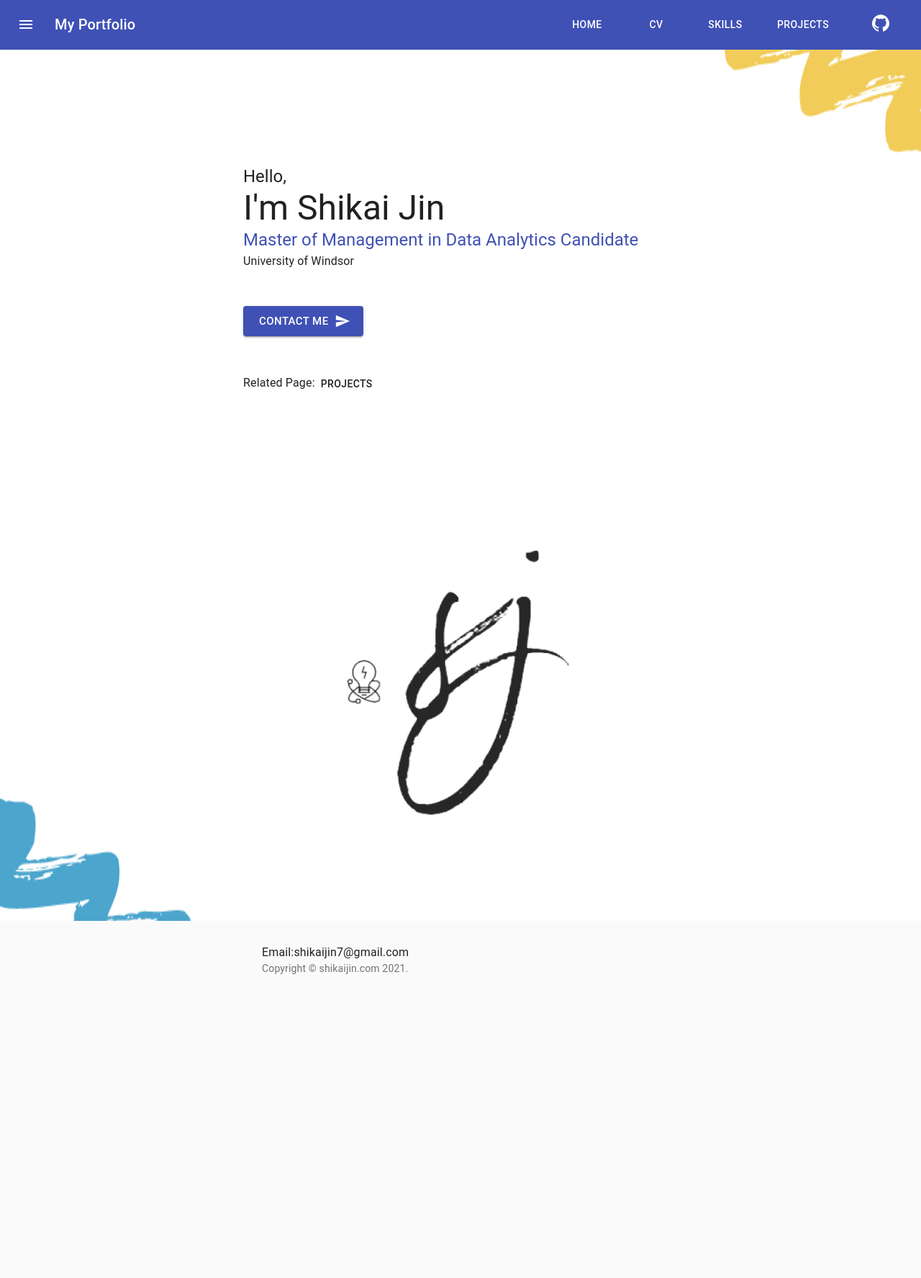
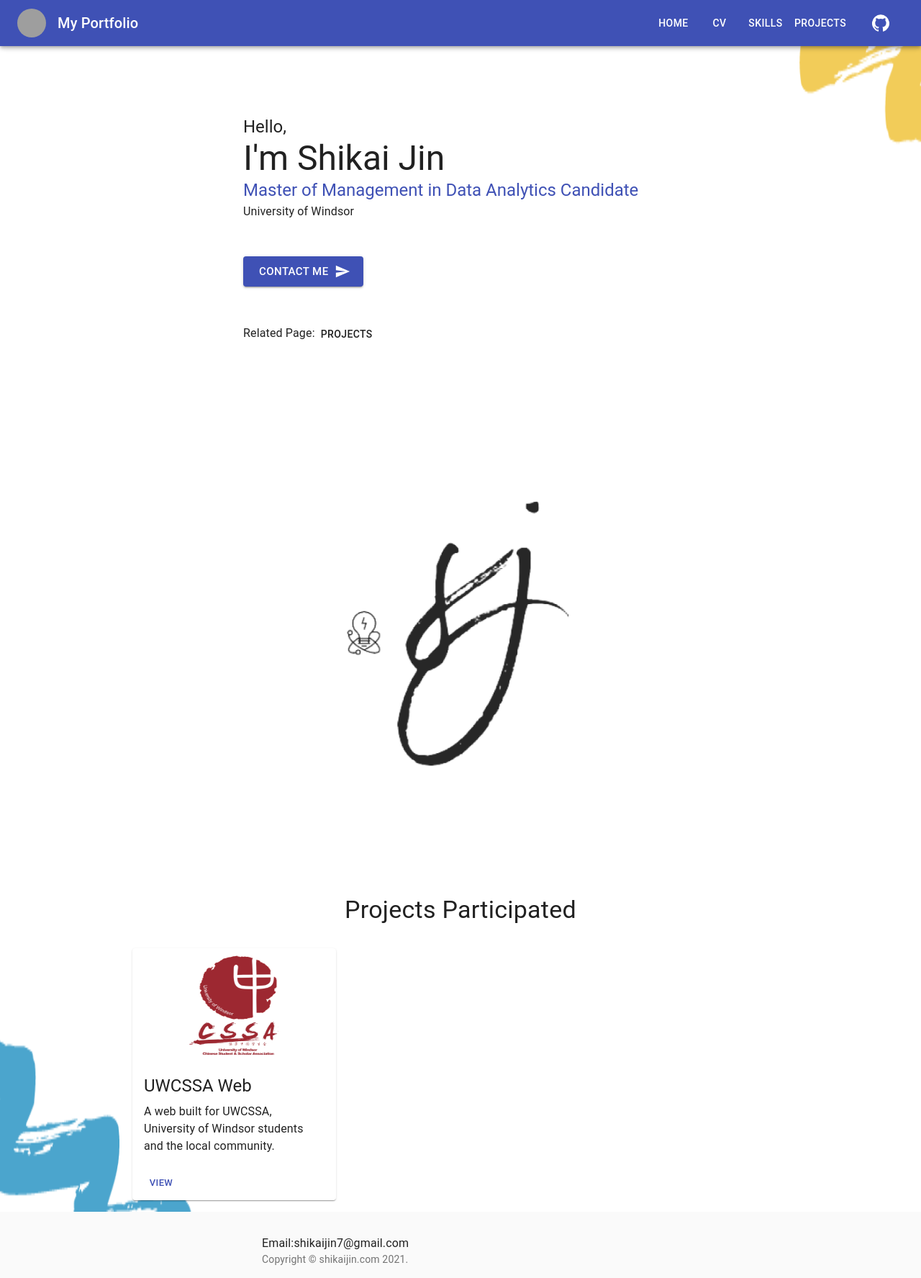
Before and after one commit to shikaijin/shikaijin_com, a React (Create React App) app in the folder frontend/: page / in a window 1280 px wide. Shown: the whole page at 72% size. Before the commit the page ends 1371 px from the top, so only its background shows below. Built offline with nearby package versions, Linux system fonts and the light colour scheme; grey boxes are pictures that could not be loaded.

Commit message:
feat: add responsive header and add projects section
Make header responsively. Add project section to home page and correct spelling errors.

```diff
--- /dev/null
+++ b/frontend/src/components/AppBarCollapse.js
@@ -0,0 +1,78 @@
+import React from "react";
+import { Button, MenuItem, Box } from "@material-ui/core";
+import { withStyles } from "@material-ui/core/styles";
+import ButtonAppBarCollapse from "./ButtonAppBarCollapse";
+import { Link } from "react-router-dom";
+import IconButton from "@material-ui/core/IconButton";
+import GitHubIcon from "@material-ui/icons/GitHub";
+
+const styles = (theme) => ({
+  root: {
+    position: "absolute",
+    right: 0,
+  },
+  buttonBar: {
+    [theme.breakpoints.down("xs")]: {
+      display: "none",
+    },
+    margin: "1rem",
+    paddingLeft: "1rem",
+    right: 0,
+    position: "relative",
+    width: "100%",
+    background: "transparent",
+  },
+  githubButton: {
+    marginLeft: "1rem",
+    marginRight: "1rem",
+  },
+});
+
+const AppBarCollapse = (props) => (
+  <div className={props.classes.root}>
+    <ButtonAppBarCollapse>
+      <MenuItem>Home</MenuItem>
+      <MenuItem>CV</MenuItem>
+      <MenuItem>Skills</MenuItem>
+      <MenuItem>Projects</MenuItem>
+      <IconButton
+        edge="start"
+        color="inherit"
+        className={props.classes.githubButton}
+        aria-label="github"
+        href="https://github.com/shikaijin"
+      >
+        <GitHubIcon />
+      </IconButton>
+    </ButtonAppBarCollapse>
+    <Box
+      className={props.classes.buttonBar}
+      id="appBar-collapse"
+      sx={{ maxWidth: 600 }}
+    >
+      <Button color="inherit" component={Link} to="/">
+        Home
+      </Button>
+      <Button color="inherit" component={Link} to="/cv">
+        CV
+      </Button>
+      <Button color="inherit" component={Link} to="/skills">
+        Skills
+      </Button>
+      <Button color="inherit" component={Link} to="/projects">
+        Projects
+      </Button>
+      <IconButton
+        edge="start"
+        color="inherit"
+        className={props.classes.githubButton}
+        aria-label="github"
+        href="https://github.com/shikaijin"
+      >
+        <GitHubIcon />
+      </IconButton>
+    </Box>
+  </div>
+);
+
+export default withStyles(styles)(AppBarCollapse);
--- /dev/null
+++ b/frontend/src/components/ButtonAppBarCollapse.js
@@ -0,0 +1,61 @@
+import React from "react";
+import { withStyles } from "@material-ui/core/styles";
+import { Menu } from "@material-ui/core";
+import IconButton from "@material-ui/core/IconButton";
+import MenuIcon from "@material-ui/icons/Menu";
+
+const styles = (theme) => ({
+  buttonCollapse: {
+    [theme.breakpoints.up("sm")]: {
+      display: "none",
+    },
+    margin: "10px",
+    boxShadow: "none",
+  },
+});
+
+class ButtonAppBarCollapse extends React.Component {
+  constructor(props) {
+    super(props);
+    this.state = {
+      anchorEl: null,
+    };
+    this.handleMenu = this.handleMenu.bind(this);
+  }
+  handleMenu = (event) => {
+    this.setState({ anchorEl: event.currentTarget });
+  };
+  handleClose = () => {
+    this.setState({ anchorEl: null });
+  };
+  render() {
+    const { classes } = this.props;
+    const { anchorEl } = this.state;
+    const open = Boolean(anchorEl);
+
+    return (
+      <div className={classes.buttonCollapse}>
+        <IconButton onClick={this.handleMenu}>
+          <MenuIcon style={{ color: "white" }} />
+        </IconButton>
+        <Menu
+          id="menu-appBar"
+          anchorEl={anchorEl}
+          anchorOrigin={{
+            vertical: "top",
+            horizontal: "right",
+          }}
+          transformOrigin={{
+            vertical: "top",
+            horizontal: "right",
+          }}
+          open={open}
+          onClose={this.handleClose}
+        >
+          {this.props.children}
+        </Menu>
+      </div>
+    );
+  }
+}
+export default withStyles(styles)(ButtonAppBarCollapse);
--- a/frontend/src/container/CV.js
+++ b/frontend/src/container/CV.js
@@ -11,6 +11,7 @@ const useStyles = makeStyles((theme) => ({
     display: "flex",
     flexWrap: "wrap",
     justifyContent: "center",
+    marginTop: "2rem",
     marginBottom: "2rem",
   },
   title: {
@@ -68,13 +69,13 @@ function CV() {
               <Typography>MMgt</Typography>
               <Typography>Data Analytics</Typography>
               <Typography>2021 - </Typography>
-              <Typography>Unoversity of Windsor. Windsor, ON.</Typography>
+              <Typography>University of Windsor. Windsor, ON.</Typography>
             </Box>
             <Box m={2} variant="subtitle1">
               <Typography>Certificate</Typography>
               <Typography>
                 Foundations of Analytics: Business Intelligence, Data Analysis
-                and Data Science, 2021. Mcmater University CCE. Hamilton, ON.
+                and Data Science, 2021. McMater University CCE. Hamilton, ON.
               </Typography>
             </Box>
             <Box m={2} variant="subtitle1">
--- a/frontend/src/container/Header.js
+++ b/frontend/src/container/Header.js
@@ -1,88 +1,54 @@
 import React from "react";
-import { makeStyles } from "@material-ui/core/styles";
+import PropTypes from "prop-types";
+import { withStyles } from "@material-ui/core/styles";
 import AppBar from "@material-ui/core/AppBar";
 import Toolbar from "@material-ui/core/Toolbar";
 import Typography from "@material-ui/core/Typography";
-import Button from "@material-ui/core/Button";
-import IconButton from "@material-ui/core/IconButton";
-import MenuIcon from "@material-ui/icons/Menu";
-import GitHubIcon from "@material-ui/icons/GitHub";
-import Box from "@material-ui/core/Box";
-import { Link } from "react-router-dom";
+import AppBarCollapse from "../components/AppBarCollapse";
+import Avatar from "@material-ui/core/Avatar";
 
-const useStyles = makeStyles((theme) => ({
+const styles = {
   root: {
     flexGrow: 1,
   },
-  menuButton: {
-    marginRight: theme.spacing(2),
-  },
-  githubButton: {
-    marginLeft: "1rem",
-  },
-  title: {
+  grow: {
     flexGrow: 1,
   },
-  navbar: {
-    display: "flex",
-    flexWrap: "wrap",
-    alignContent: "flex-start",
+  menuButton: {
+    marginLeft: -12,
+    marginRight: 20,
   },
-}));
+  navigation: {},
+  avatarBox: {
+    marginRight: "1rem",
+  },
+  appTitle: {
+    flexGrow: 1,
+  },
+};
 
-export default function ButtonAppBar() {
-  const classes = useStyles();
+function ButtonAppBar(props) {
+  const { classes } = props;
+  return (
+    <AppBar position="fixed" className={classes.navigation}>
+      <Toolbar>
+        <Avatar
+          aria-label="Menu"
+          className={classes.avatarBox}
+          src="https://lh3.googleusercontent.com/-_eyJw8vk-PM/WWOblnoZNtI/AAAAAAAABII/M7bToaNOISM724zPXXP_Z8_44rSincERwCEwYBhgLKtQDABHVOhwW8ONAWuJ0fReUL8HdigCofn45rP38onzYTrtt8NKnjcZjFqs4wD-yA6rLYnbGxpbi9nkB9zMLVMkEDdI7sl-DYeQ0sjwAzUNQjAxAlr8gUJ-ijblGo4QllrwSTtFavMIDF14tSVoHvSK6zoM_QwL--7jxrqAWiVWg7JSfKi06UU8o8nIYPDB7AFIcComlkMOqQL1KbhScd67mgf_ix0u7rw_syYPotesa0OAHoB7VqIoWHh3bKzO4B-YyqHp6ZK9QsnMwGez1mjl9k3roR_D658JRQYz0tZfBoHLwc9WW0fs_6OLklaba_0MCBaahPBWmGa5FcO2RfDGf1e-1I91QXhkwZnF0rme7JGsVioc6R9VWH5xhf85aXUKJ-z7Pcv2CIHw7FkjHWXmduvqKTvd49yq3zWaLXoq9vQ9vB2WOGUTuDl4W97y7_ZdQxYDAmZHsiSV2dztnL3XbEig5zcsjqdxdkSfdTCRIRrsIp6DGmThKYSoGJMLbbyC40sADVOHiImtJLYpBOSEBUFuwjCo5qX1SZZOiHpouqh_-V_7XV0hEToU438PnTSoQFNHKoV3w4gIm5E07avpKmtVfKXAjsrvkZxmGXoOlRf305O5kMOSd-okG/w140-h140-p/618db15a13dc5acec5aba7d62b5cb532.jpg"
+        />
 
-  return (
-    <div className={classes.root}>
-      <AppBar position="static">
-        <Toolbar>
-          <IconButton
-            edge="start"
-            className={classes.menuButton}
-            color="inherit"
-            aria-label="menu"
-          >
-            <MenuIcon />
-          </IconButton>
-          <Typography variant="h6" className={classes.title}>
-            My Portfolio
-          </Typography>
-          <Box className={classes.navbar} sx={{ maxWidth: 500 }}>
-            <Box p={2}>
-              <Button color="inherit" component={Link} to="/">
-                Home
-              </Button>
-            </Box>
-            <Box p={2}>
-              <Button color="inherit" component={Link} to="/cv">
-                CV
-              </Button>
-            </Box>
-            <Box p={2}>
-              <Button color="inherit" component={Link} to="/skills">
-                Skills
-              </Button>
-            </Box>
-            <Box p={2}>
-              <Button color="inherit" component={Link} to="/projects">
-                Projects
-              </Button>
-            </Box>
-            <Box p={1}>
-              <IconButton
-                edge="start"
-                color="inherit"
-                className={classes.githubButton}
-                aria-label="github"
-                href="https://github.com/shikaijin"
-              >
-                <GitHubIcon />
-              </IconButton>
-            </Box>
-          </Box>
-        </Toolbar>
-      </AppBar>
-    </div>
+        <Typography variant="h6" color="inherit" className={classes.appTitle}>
+          My Portfolio
+        </Typography>
+        <AppBarCollapse />
+      </Toolbar>
+    </AppBar>
   );
 }
+
+ButtonAppBar.propTypes = {
+  classes: PropTypes.object.isRequired,
+};
+
+export default withStyles(styles)(ButtonAppBar);
--- a/frontend/src/container/Home.js
+++ b/frontend/src/container/Home.js
@@ -1,5 +1,5 @@
 import React from "react";
-import { Button, Typography } from "@material-ui/core";
+import { Button, Typography, Container } from "@material-ui/core";
 import { makeStyles } from "@material-ui/styles";
 import { Box } from "@material-ui/core";
 import CssBaseline from "@material-ui/core/CssBaseline";
@@ -7,6 +7,12 @@ import logo from "../static/images/logo.png";
 import layer from "../static/images/layer.png";
 import SendIcon from "@material-ui/icons/Send";
 import { Link } from "react-router-dom";
+import Card from "@material-ui/core/Card";
+import CardActions from "@material-ui/core/CardActions";
+import CardContent from "@material-ui/core/CardContent";
+import CardMedia from "@material-ui/core/CardMedia";
+import Grid from "@material-ui/core/Grid";
+import cssa from "../static/images/cssa.jpg";
 
 const useStyles = makeStyles((theme) => ({
   root: {
@@ -50,6 +56,29 @@ const useStyles = makeStyles((theme) => ({
     backgroundImage: `url(${logo})`,
     backgroundSize: "cover",
     backgroundPosition: "center",
+  },
+  subtitle: {
+    marginBottom: "2rem",
+    minWidth: "40%",
+    maxWidth: "100%",
+    textAlign: "center",
+  },
+  cardGrid: {
+    paddingTop: "2rem",
+    paddingBottom: "1rem",
+  },
+  card: {
+    height: "100%",
+    display: "flex",
+    flexDirection: "column",
+  },
+  cardMedia: {
+    height: 0,
+    paddingTop: "56.25%", // 16:9
+    backgroundSize: "70% 100%",
+  },
+  cardContent: {
+    flexGrow: 1,
   },
 }));
 
@@ -95,8 +124,45 @@ function Home() {
           </Box>
           {/* Logo unit */}
           <Box className={classes.image} />
+          {/* End logo unit */}
+          {/* Projects unit */}
+          <Container className={classes.cardGrid} maxWidth="md">
+            <Box className={classes.subtitle}>
+              <Typography variant="h4">Projects Participated</Typography>
+            </Box>
+            <Grid container spacing={4}>
+              <Grid item xs={12} sm={6} md={4}>
+                <Card className={classes.card}>
+                  <CardMedia
+                    className={classes.cardMedia}
+                    image={cssa}
+                    title="Image title"
+                  />
+                  <CardContent className={classes.cardContent}>
+                    <Typography gutterBottom variant="h5" component="h2">
+                      UWCSSA Web
+                    </Typography>
+                    <Typography>
+                      A web built for UWCSSA, University of Windsor students and
+                      the local community.
+                    </Typography>
+                  </CardContent>
+                  <CardActions>
+                    <Button
+                      size="small"
+                      color="primary"
+                      href="https://uwcssa.ca/"
+                    >
+                      View
+                    </Button>
+                  </CardActions>
+                </Card>
+              </Grid>
+            </Grid>
+          </Container>
+
+          {/* End projects unit */}
         </Box>
-        {/* End logo unit */}
       </div>
     </React.Fragment>
   );
--- a/frontend/src/container/Projects.js
+++ b/frontend/src/container/Projects.js
@@ -14,6 +14,7 @@ const useStyles = makeStyles((theme) => ({
     display: "flex",
     flexWrap: "wrap",
     justifyContent: "center",
+    marginTop: "2rem",
     marginBottom: "2rem",
   },
   title: {
@@ -85,7 +86,7 @@ function Projects() {
                   </Typography>
                   <Typography>
                     A web built for UWCSSA, University of Windsor students and
-                    the local communitiy.
+                    the local community.
                   </Typography>
                 </CardContent>
                 <CardActions>
--- a/frontend/src/container/Skills.js
+++ b/frontend/src/container/Skills.js
@@ -7,8 +7,8 @@ const useStyles = makeStyles((theme) => ({
     display: "flex",
     flexWrap: "wrap",
     justifyContent: "center",
+    marginTop: "2rem",
     marginBottom: "2rem",
-
     backgroundSize: "100% 100%",
     backgroundPosition: "center",
   },
```
